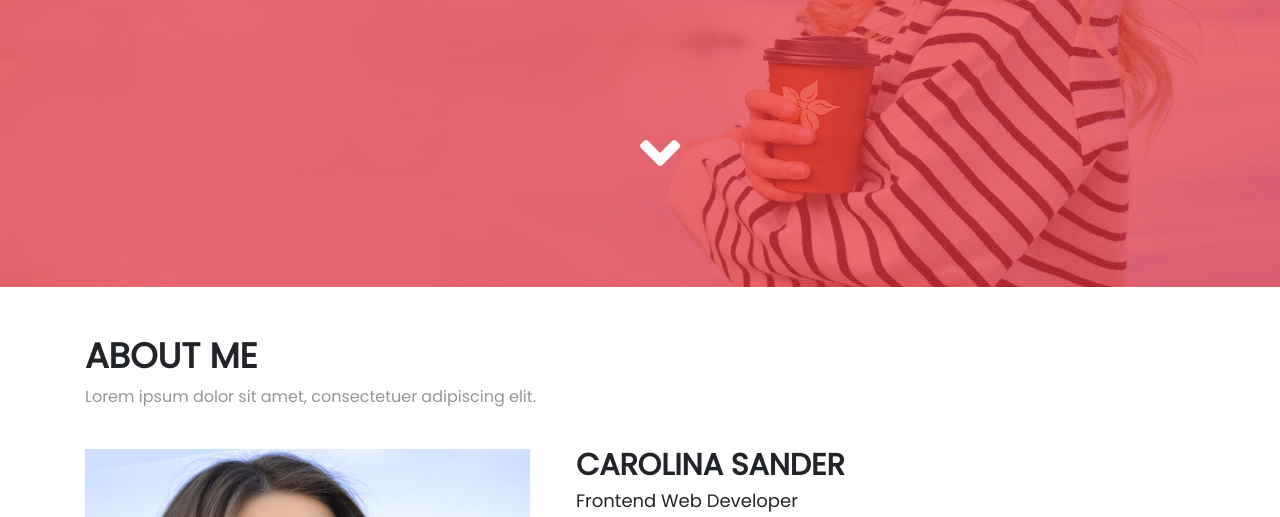
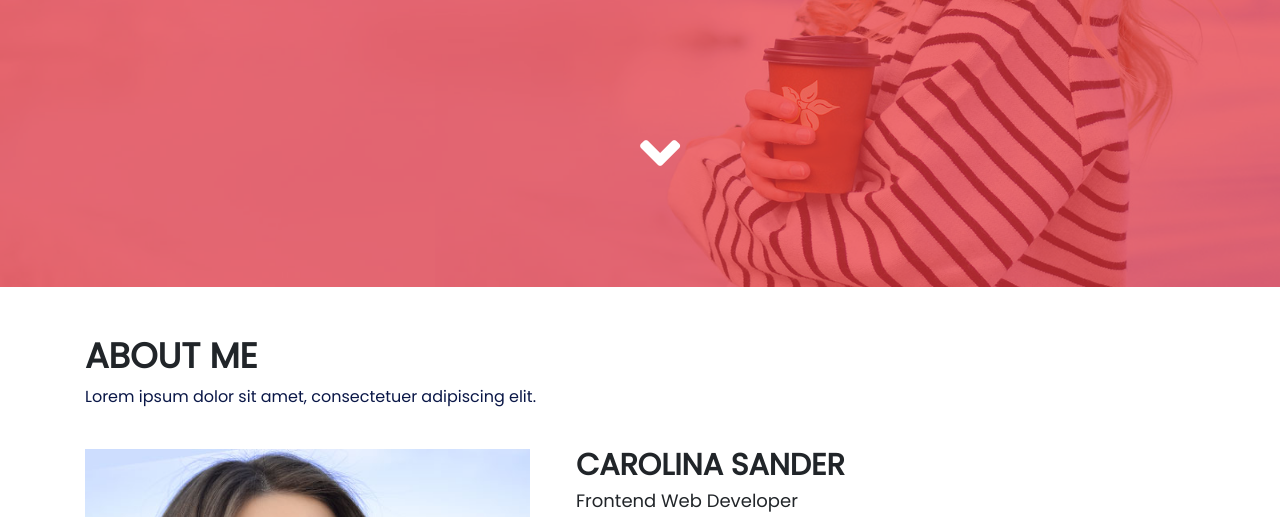
Before and after one commit to SoohaMagdy/Project1, a plain HTML site: page index.html in a window 1280 px wide. Shown: the part 393-910 px from the top of the page. Drawn offline with Linux system fonts and the light colour scheme.

Commit message:
Update index_style.css

```diff
--- a/css/index_style.css
+++ b/css/index_style.css
@@ -61,7 +61,7 @@ h2{
     font-weight: 700
 }
 p{
-    color: #969696;
+    color: #0A1747;
     font-size: 16px;
 }
 h3{
```
